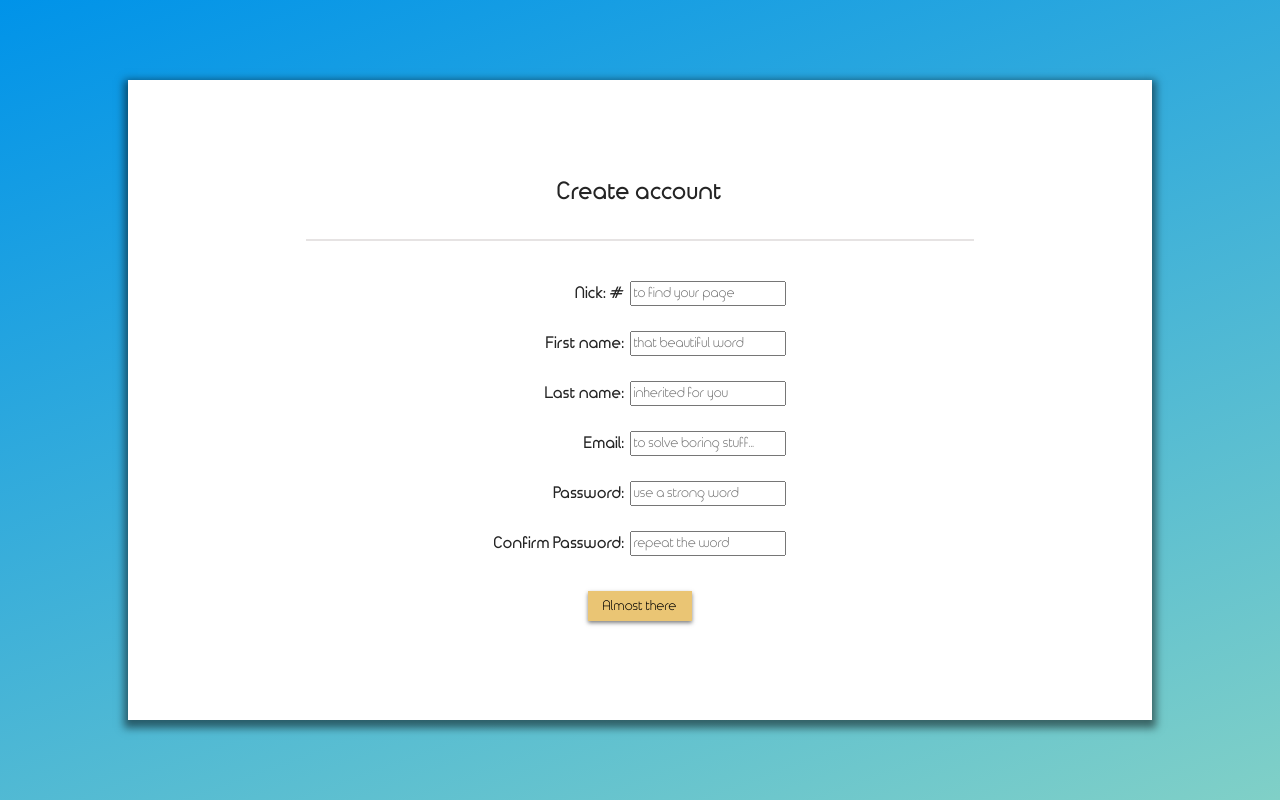
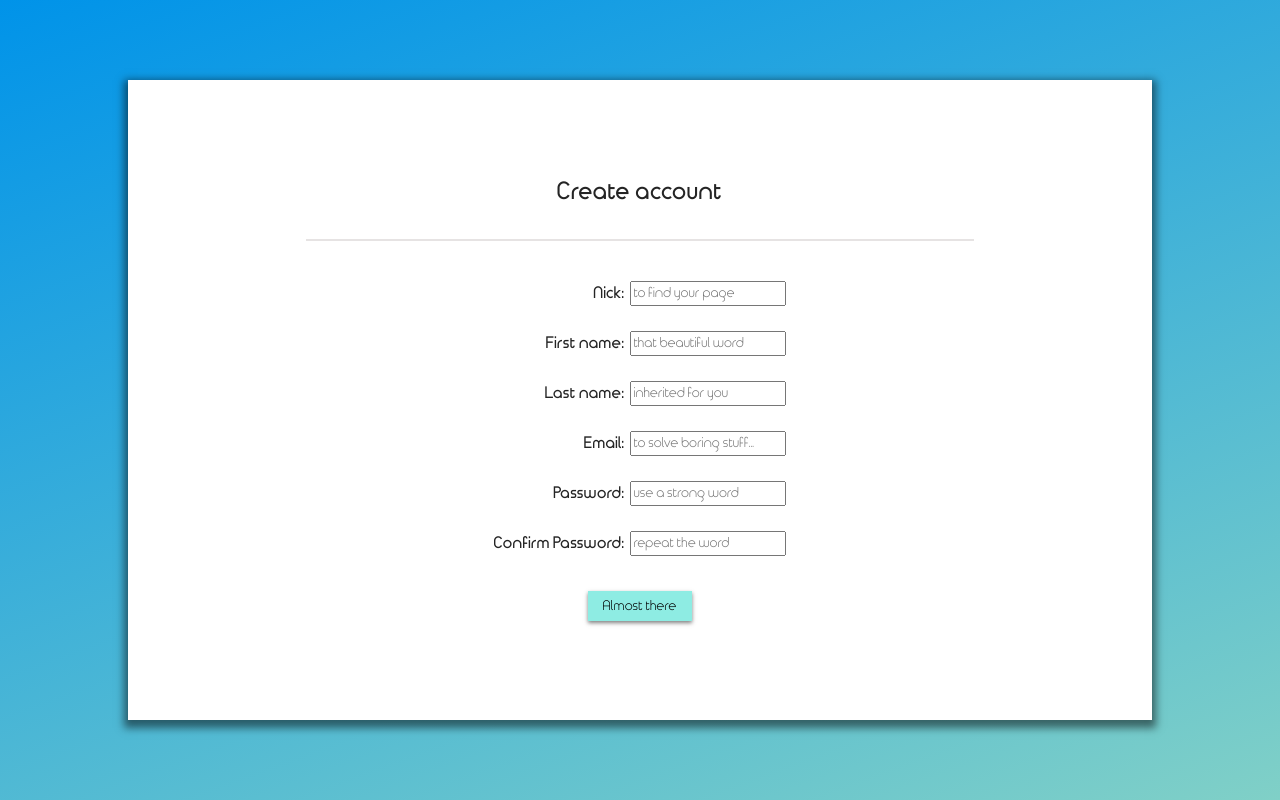
Before and after one commit to GustavoVictor/mmyy.link-ui, a React (Vite) app: page /register in a window 1280 px wide. Built offline with nearby package versions, Linux system fonts and the light colour scheme.

Commit message:
add validação de todos os campos preenchidos.

```diff
--- a/src/pages/register.css
+++ b/src/pages/register.css
@@ -41,6 +41,25 @@
     background-color: #eac574;
     border: 0px;
     box-shadow: 0px 2px 4px 0px rgba(0, 0, 0, 0.5);
+}
+
+.register-form-btn-next-step {
+    display: flex;
+    justify-content: center;
+    flex-direction: column;
+    padding: 15px;
+    margin-top: 10px;
+    margin-bottom: 20px;
+    height: 1.5em;
+    font-family: Timeburner;
+    background-color: #8eece3;
+    border: 0px;
+    box-shadow: 0px 2px 4px 0px rgba(0, 0, 0, 0.5);
+}
+
+.register-form-btn-next-step:hover {
+    transition: 0.2s;
+    box-shadow: 0px 2px 8px 0px rgba(0, 0, 0, 0.5);
 }
 
 .register-field {
--- a/src/pages/register.tsx
+++ b/src/pages/register.tsx
@@ -42,6 +42,7 @@ export default class Register extends React.Component<Props, State> {
     passwordIsInvalid: boolean = false;
     confirmPasswordIsEmpty: boolean = false;
     confirmPasswordIsInvalid: boolean = false;
+    btnNextStep: boolean = false;
 
     handleSubmit = (e: React.SyntheticEvent) => {
         e.preventDefault();
@@ -66,63 +67,47 @@ export default class Register extends React.Component<Props, State> {
         {
             this.nickIsEmpty = true;
             this.setState({btnLabel: 'Nick is empty!'});
-            return;
-        }
-
-        if (firstName == undefined || firstName == '')
+        } else if (firstName == undefined || firstName == '')
         {
             this.firstNameIsEmpty = true;
             this.setState({btnLabel: 'First name is empty!'});
-            return;
-        }
-
-        if (lastName == undefined || lastName == '')
+        } else if (lastName == undefined || lastName == '')
         {
             this.lastNameIsEmpty = true;
             this.setState({btnLabel: 'Last name is empty!'});
-            return;
-        }
-
-        if (email == undefined || email == '')
+        } else if (email == undefined || email == '')
         {
             this.emailIsEmpty = true;
             this.setState({btnLabel: 'E-mail is empty!'});
-            return;
-        }
-
-        if (password == undefined || password == '')
+        } else if (password == undefined || password == '')
         {
             this.passwordIsEmpty = true;
             this.setState({btnLabel: 'Password is empty!'});
-            return;
-        }
-
-        if (confirmPassword == undefined || confirmPassword == '')
+        } else if (confirmPassword == undefined || confirmPassword == '')
         {
             this.confirmPasswordIsEmpty = true;
             this.setState({btnLabel: 'Password check is empty!'});
-            return;
         }
 
-        if (this.formInputsAreOk())
+        if (this.allFieldsAreNotEmptyOrInvalid())
         {
-            this.setState({btnLabel: `Let's Go!`});
-            console.log('formulário ok!')
+            // this.setState({btnLabel: `Let's Go!`});
         }
 
         this.forceUpdate();
     }
 
-    formInputsAreOk() : boolean {
-        if (this.nickIsEmpty || this.nickIsInvalid
-            || this.firstNameIsEmpty || this.firstNameIsInvalid
-            || this.lastNameIsEmpty || this.lastNameIsInvalid
-            || this.emailIsEmpty || this.emailIsInvalid
-            || this.passwordIsEmpty || this.passwordIsInvalid
-            || this.confirmPasswordIsEmpty || this.confirmPasswordIsInvalid)
-            return false;
+    ifFormIsValidSetBtnToNextStep(): boolean {
+        return this.allFieldsAreNotEmptyOrInvalid();
+    }
 
-        return true;
+    allFieldsAreNotEmptyOrInvalid() : boolean {
+        return !this.nickIsEmpty && !this.nickIsInvalid
+            && !this.firstNameIsEmpty && !this.firstNameIsInvalid
+            && !this.lastNameIsEmpty && !this.lastNameIsInvalid
+            && !this.emailIsEmpty && !this.emailIsInvalid
+            && !this.passwordIsEmpty && !this.passwordIsInvalid
+            && !this.confirmPasswordIsEmpty && !this.confirmPasswordIsInvalid;
     }
 
     setBtnToOriginalLabel(): void {
@@ -154,6 +139,7 @@ export default class Register extends React.Component<Props, State> {
         }
 
         this.setState({nick: _nick});
+        // this.ifFormIsValidSetBtnToNextStep();
     }
 
     handleFistName = (e: React.ChangeEvent<HTMLInputElement>): void => {
@@ -166,6 +152,7 @@ export default class Register extends React.Component<Props, State> {
         }
 
         this.setState({firstName: _fistName});
+        this.ifFormIsValidSetBtnToNextStep();
     }
 
     handleLastName = (e: React.ChangeEvent<HTMLInputElement>): void => {
@@ -178,6 +165,7 @@ export default class Register extends React.Component<Props, State> {
         }
 
         this.setState({lastName: _lastName});
+        this.ifFormIsValidSetBtnToNextStep();
     }
 
     handleEmailName = (e: React.ChangeEvent<HTMLInputElement>): void => {
@@ -193,7 +181,12 @@ export default class Register extends React.Component<Props, State> {
             && !this.state.email.includes('@'))
             this.emailIsInvalid = true;
 
+        if (this.state.email.length > 5
+            && this.state.email.includes('@'))
+            this.emailIsInvalid = false;
+
         this.setState({email: _email});
+        this.ifFormIsValidSetBtnToNextStep();
     }
 
     handlePassword = (e: React.ChangeEvent<HTMLInputElement>): void => {
@@ -217,6 +210,7 @@ export default class Register extends React.Component<Props, State> {
         }
 
         this.setState({password: _password});
+        this.ifFormIsValidSetBtnToNextStep();
     }
 
     handleConfirmPassword = (e: React.ChangeEvent<HTMLInputElement>): void => {
@@ -256,6 +250,7 @@ export default class Register extends React.Component<Props, State> {
         }
 
         this.setState({confirmPassword: _confirmPassword});
+        this.ifFormIsValidSetBtnToNextStep();
     }
 
     render(){
@@ -268,7 +263,7 @@ export default class Register extends React.Component<Props, State> {
                 <form onSubmit={this.handleSubmit}>
                     <div className='register-field'>
                         <label className='register-form-label'>
-                            <b>Nick: #</b>
+                            <b>Nick: </b>
                         </label>
                         <input
                             className= {this.nickIsInvalid ? 'is-invalid' : (this.nickIsEmpty ? 'is-empty' : 'register-input')}
@@ -345,7 +340,7 @@ export default class Register extends React.Component<Props, State> {
                     </div>
                     <br className="empty-space"/>
                     <div style={{display: 'flex', justifyContent:'center'}}>
-                        <button className='register-form-btn' type='submit'>{this.state.btnLabel}</button>
+                        <button className={this.ifFormIsValidSetBtnToNextStep() ? 'register-form-btn-next-step' : 'register-form-btn'} type='submit'>{this.state.btnLabel}</button>
                     </div>
                 </form>
             </div>
```
